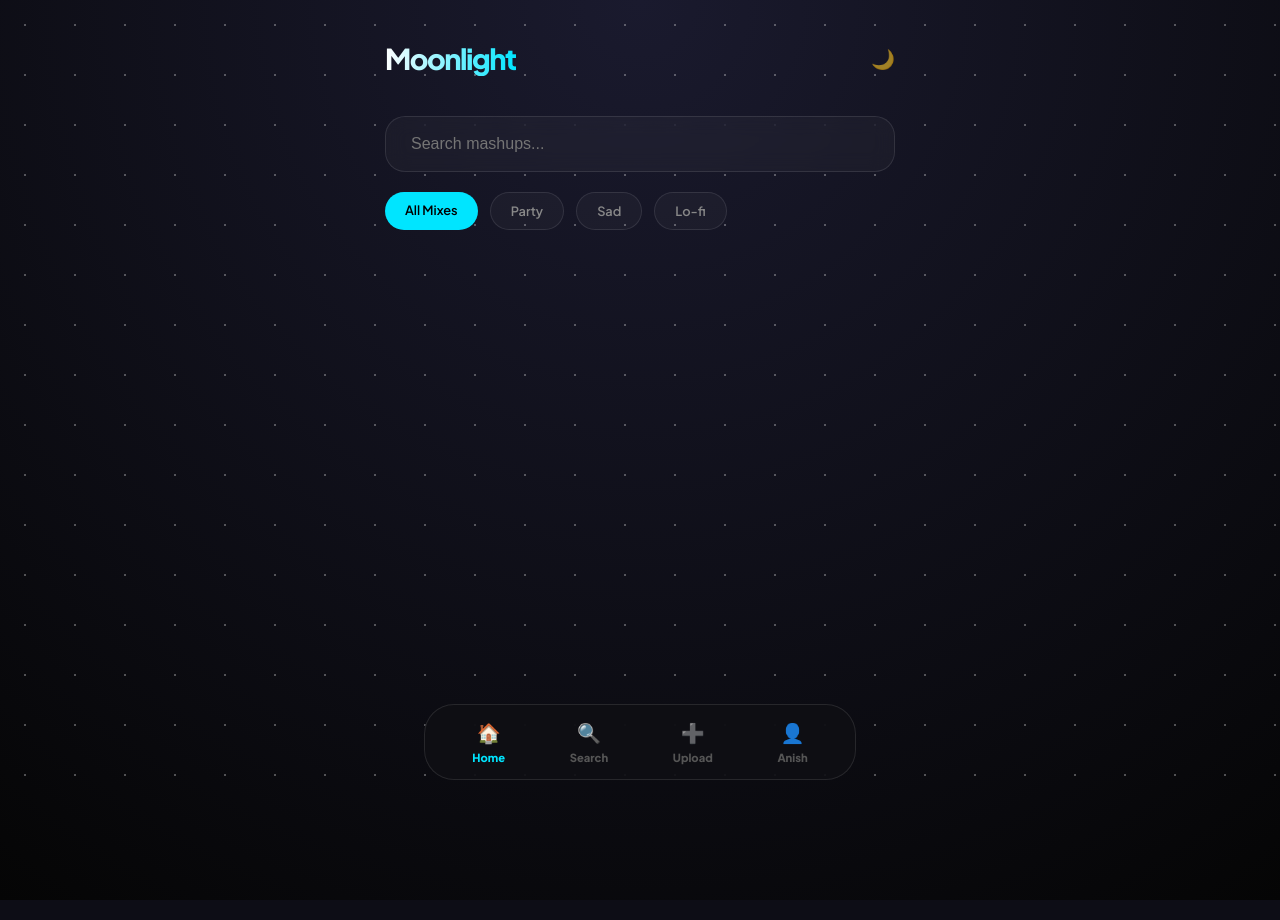
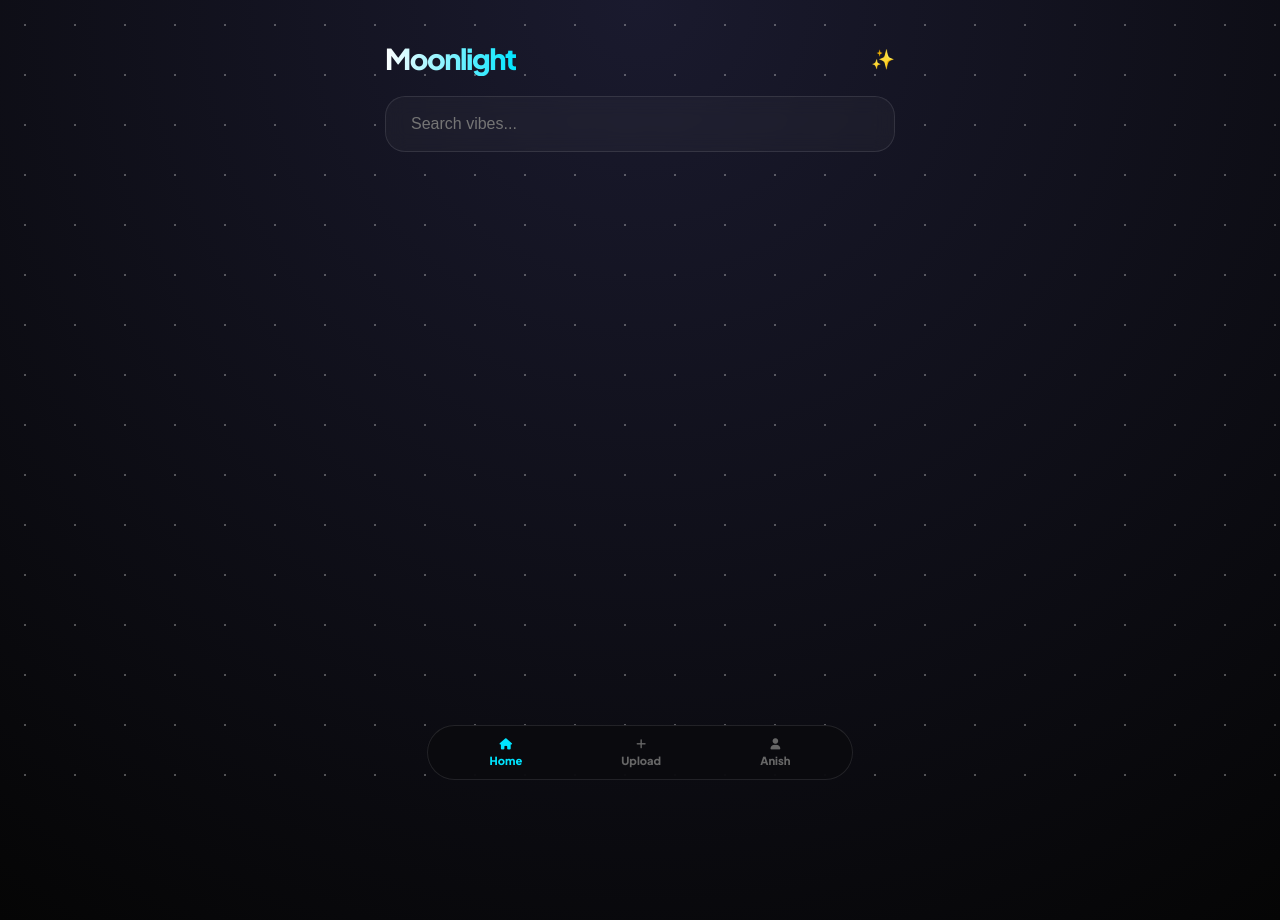
Before and after one commit to crazyinsan03-web/moonlight-studio, a Flask app: page / in a window 1280 px wide. Run offline with Flask 3, Linux system fonts and the light colour scheme.

Commit message:
Update index.html

```diff
--- a/templates/index.html
+++ b/templates/index.html
@@ -3,17 +3,19 @@
 <head>
     <link rel="manifest" href="/static/manifest.json">
     <meta name="theme-color" content="#00e5ff">
-
     <meta charset="UTF-8">
     <meta name="viewport" content="width=device-width, initial-scale=1.0, maximum-scale=1.0, user-scalable=no">
     <title>Moonlight | Premium Mashups</title>
     <link href="https://fonts.googleapis.com/css2?family=Plus+Jakarta+Sans:wght@300;400;600;800&display=swap" rel="stylesheet">
+    <link rel="stylesheet" href="https://cdnjs.cloudflare.com/ajax/libs/font-awesome/6.0.0/css/all.min.css">
+
     <style>
         :root {
             --neon: #00e5ff;
             --bg-dark: #050505;
             --glass: rgba(255, 255, 255, 0.03);
             --border: rgba(255, 255, 255, 0.1);
+            --danger: #ff4757;
         }
 
         body {
@@ -21,7 +23,7 @@
             color: white;
             font-family: 'Plus Jakarta Sans', sans-serif;
             margin: 0;
-            padding-bottom: 100px;
+            padding-bottom: 120px;
             background: radial-gradient(circle at 50% 0%, #1a1a2e 0%, #050505 100%);
             min-height: 100vh;
         }
@@ -34,122 +36,74 @@
         }
 
         .container {
-            width: 100%;
-            max-width: 550px;
-            margin: 0 auto;
-            padding: 20px;
-            box-sizing: border-box;
+            width: 100%; max-width: 550px; margin: 0 auto; padding: 20px; box-sizing: border-box;
         }
 
-        header {
-            padding: 20px 0;
-            display: flex;
-            justify-content: space-between;
-            align-items: center;
-        }
+        header { padding: 20px 0; display: flex; justify-content: space-between; align-items: center; }
 
         .brand {
-            font-size: 1.8rem;
-            font-weight: 800;
-            letter-spacing: -1.5px;
+            font-size: 1.8rem; font-weight: 800; letter-spacing: -1.5px;
             background: linear-gradient(to right, #fff, var(--neon));
-            -webkit-background-clip: text;
-            -webkit-text-fill-color: transparent;
-        }
-
-        .search-box {
-            position: relative;
-            margin: 20px 0;
+            -webkit-background-clip: text; -webkit-text-fill-color: transparent;
         }
 
         .search-box input {
-            width: 100%;
-            background: var(--glass);
-            border: 1px solid var(--border);
-            padding: 18px 25px;
-            border-radius: 20px;
-            color: white;
-            backdrop-filter: blur(10px);
-            font-size: 1rem;
-            outline: none;
-            transition: 0.3s;
-            box-sizing: border-box;
+            width: 100%; background: var(--glass); border: 1px solid var(--border);
+            padding: 18px 25px; border-radius: 20px; color: white;
+            backdrop-filter: blur(10px); font-size: 1rem; outline: none; transition: 0.3s; box-sizing: border-box;
         }
 
-        .search-box input:focus {
-            border-color: var(--neon);
-            box-shadow: 0 0 20px rgba(0, 229, 255, 0.1);
-        }
-
-        .categories {
-            display: flex;
-            gap: 12px;
-            overflow-x: auto;
-            padding-bottom: 10px;
-            margin-bottom: 25px;
-            scrollbar-width: none;
-        }
-        .categories::-webkit-scrollbar { display: none; }
-
-        .cat-chip {
-            background: var(--glass);
-            border: 1px solid var(--border);
-            padding: 10px 20px;
-            border-radius: 50px;
-            white-space: nowrap;
-            font-size: 0.8rem;
-            font-weight: 600;
-            color: #888;
-        }
-        .cat-chip.active { background: var(--neon); color: black; border: none; }
+        .search-box input:focus { border-color: var(--neon); box-shadow: 0 0 20px rgba(0, 229, 255, 0.1); }
 
         .song-card {
-            display: flex;
-            align-items: center;
-            background: var(--glass);
-            border: 1px solid var(--border);
-            border-radius: 20px;
-            padding: 15px;
-            margin-bottom: 15px;
-            transition: all 0.3s cubic-bezier(0.4, 0, 0.2, 1);
-            cursor: pointer;
+            background: var(--glass); border: 1px solid var(--border);
+            border-radius: 24px; padding: 16px; margin-bottom: 15px;
             backdrop-filter: blur(5px);
         }
 
-        .song-card:active { transform: scale(0.97); }
+        .main-content { display: flex; align-items: center; cursor: pointer; }
 
         .album-art {
-            width: 60px; height: 60px;
-            background: #111;
-            border-radius: 12px;
-            margin-right: 15px;
-            display: flex; align-items: center; justify-content: center;
-            overflow: hidden;
-            box-shadow: 0 5px 15px rgba(0,0,0,0.3);
+            width: 65px; height: 65px; background: #111; border-radius: 15px;
+            margin-right: 15px; overflow: hidden; box-shadow: 0 5px 15px rgba(0,0,0,0.3);
         }
         .album-art img { width: 100%; height: 100%; object-fit: cover; }
 
         .song-info { flex: 1; }
-        .song-info h3 { margin: 0; font-size: 1.05rem; font-weight: 600; }
-        .song-info p { margin: 4px 0 0; font-size: 0.75rem; color: #666; font-weight: 500; }
+        .song-info h3 { margin: 0; font-size: 1rem; font-weight: 600; line-height: 1.3; }
+        .song-info p { margin: 4px 0 0; font-size: 0.7rem; color: #777; letter-spacing: 1px; }
+
+        /* Actions Bar (Like & Delete) */
+        .actions-bar {
+            display: flex; justify-content: space-between; align-items: center;
+            margin-top: 15px; padding-top: 12px; border-top: 1px solid rgba(255,255,255,0.05);
+        }
+
+        .like-btn {
+            background: rgba(255, 71, 87, 0.1); border: none; color: #ff4757;
+            padding: 8px 15px; border-radius: 12px; font-weight: 700;
+            display: flex; align-items: center; gap: 6px; cursor: pointer; transition: 0.2s;
+        }
+        .like-btn:active { transform: scale(0.9); }
+
+        .admin-area { display: flex; gap: 8px; align-items: center; }
+        .admin-input {
+            width: 70px; background: #111; border: 1px solid #333;
+            border-radius: 8px; color: #fff; padding: 6px; font-size: 0.7rem; outline: none;
+        }
+        .delete-btn {
+            background: var(--danger); color: white; border: none;
+            padding: 6px 12px; border-radius: 8px; cursor: pointer; font-size: 0.8rem;
+        }
 
         .bottom-nav {
-            position: fixed; bottom: 20px; left: 50%;
-            transform: translateX(-50%);
-            width: 90%; max-width: 400px;
-            background: rgba(15, 15, 20, 0.8);
-            backdrop-filter: blur(25px);
-            border: 1px solid var(--border);
-            border-radius: 30px;
-            display: flex; justify-content: space-around;
-            padding: 15px;
-            z-index: 1000;
+            position: fixed; bottom: 20px; left: 50%; transform: translateX(-50%);
+            width: 90%; max-width: 400px; background: rgba(10, 10, 15, 0.9);
+            backdrop-filter: blur(20px); border: 1px solid var(--border);
+            border-radius: 30px; display: flex; justify-content: space-around; padding: 12px; z-index: 1000;
         }
-
-        .nav-item { color: #555; text-decoration: none; font-size: 0.7rem; font-weight: 700; display: flex; flex-direction: column; align-items: center; gap: 5px; }
+        .nav-item { color: #666; text-decoration: none; font-size: 0.7rem; font-weight: 700; display: flex; flex-direction: column; align-items: center; gap: 4px; }
         .nav-item.active { color: var(--neon); }
-        .nav-icon { font-size: 1.2rem; }
-
     </style>
 </head>
 <body>
@@ -159,45 +113,47 @@
 <div class="container">
     <header>
         <div class="brand">Moonlight</div>
-        <div style="font-size: 1.2rem; opacity: 0.6;">🌙</div>
+        <div style="color: var(--neon); font-size: 1.2rem;">✨</div>
     </header>
 
     <div class="search-box">
         <form action="/" method="GET">
-            <input type="text" name="search" placeholder="Search mashups..." value="{{ search_query if search_query else '' }}">
+            <input type="text" name="search" placeholder="Search vibes..." value="{{ search_query if search_query else '' }}">
         </form>
-    </div>
-
-    <div class="categories">
-        <div class="cat-chip active">All Mixes</div>
-        <div class="cat-chip">Party</div>
-        <div class="cat-chip">Sad</div>
-        <div class="cat-chip">Lo-fi</div>
     </div>
 
     <div id="song-list">
         {% for song in songs %}
-    <div class="song-card" onclick="window.location.href='/song/{{ song.id }}'">
+        <div class="song-card">
+            <div class="main-content" onclick="window.location.href='/song/{{ song.id }}'">
                 <div class="album-art">
                     {% if song.thumbnail %}
                         <img src="{{ song.thumbnail }}" alt="art">
                     {% else %}
-                🎧
+                        <div style="display:flex; height:100%; align-items:center; justify-content:center;">🎧</div>
                     {% endif %}
                 </div>
                 <div class="song-info">
                     <h3>{{ song.title }}</h3>
-            <p>MASHUP • MOONLIGHT STUDIO</p>
+                    <p>EXCLUSIVE MASHUP</p>
+                </div>
+                <div style="color: var(--neon); font-size: 1.2rem;">
+                    <i class="fa-solid fa-circle-play"></i>
+                </div>
             </div>
 
-        <div style="display: flex; align-items: center;">
-            {% if session.get('logged_in') %}
-                <div onclick="event.stopPropagation(); if(confirm('Uda du?')) window.location.href='/delete/{{ song.id }}'"
-                     style="color: #ff4d4d; font-size: 1.2rem; margin-right: 15px; cursor: pointer;">
-                     ✕
-                </div>
-            {% endif %}
-            <div style="color: var(--neon); font-size: 0.8rem;">▶</div>
+            <div class="actions-bar">
+                <button class="like-btn" onclick="likeSong({{ song.id }})">
+                    <i class="fa-solid fa-heart"></i>
+                    <span id="likes-{{ song.id }}">{{ song.likes if song.likes else 0 }}</span>
+                </button>
+
+                <form action="/delete/{{ song.id }}" method="POST" class="admin-area" onsubmit="return confirm('Pakka uda du?')">
+                    <input type="password" name="admin_password" placeholder="Pass" class="admin-input" required>
+                    <button type="submit" class="delete-btn">
+                        <i class="fa-solid fa-trash-can"></i>
+                    </button>
+                </form>
             </div>
         </div>
         {% endfor %}
@@ -205,30 +161,33 @@
 </div>
 
 <div class="bottom-nav">
-    <a href="/" class="nav-item active">
-        <span class="nav-icon">🏠</span>
-        <span>Home</span>
-    </a>
-    <a href="#" class="nav-item" onclick="document.querySelector('input').focus();">
-        <span class="nav-icon">🔍</span>
-        <span>Search</span>
-    </a>
-    <a href="/upload" class="nav-item">
-        <span class="nav-icon">➕</span>
-        <span>Upload</span>
-    </a>
-    <a href="#" class="nav-item">
-        <span class="nav-icon">👤</span>
-        <span>Anish</span>
-    </a>
+    <a href="/" class="nav-item active"><i class="fa-solid fa-house"></i><span>Home</span></a>
+    <a href="/upload" class="nav-item"><i class="fa-solid fa-plus"></i><span>Upload</span></a>
+    <a href="#" class="nav-item"><i class="fa-solid fa-user"></i><span>Anish</span></a>
 </div>
 
 <script>
+    // Like function without page refresh
+    function likeSong(songId) {
+        fetch(`/like/${songId}`, { method: 'POST' })
+        .then(response => response.json())
+        .then(data => {
+            if(data.likes !== undefined) {
+                const countSpan = document.getElementById(`likes-${songId}`);
+                countSpan.innerText = data.likes;
+                countSpan.parentElement.style.transform = "scale(1.2)";
+                setTimeout(() => countSpan.parentElement.style.transform = "scale(1)", 200);
+            }
+        })
+        .catch(err => console.log("Error liking song"));
+    }
+
     if ('serviceWorker' in navigator) {
         window.addEventListener('load', () => {
             navigator.serviceWorker.register('/static/sw.js');
         });
     }
 </script>
+
 </body>
 </html>
```
Lines whose indentation alone changed are shown as unchanged.
